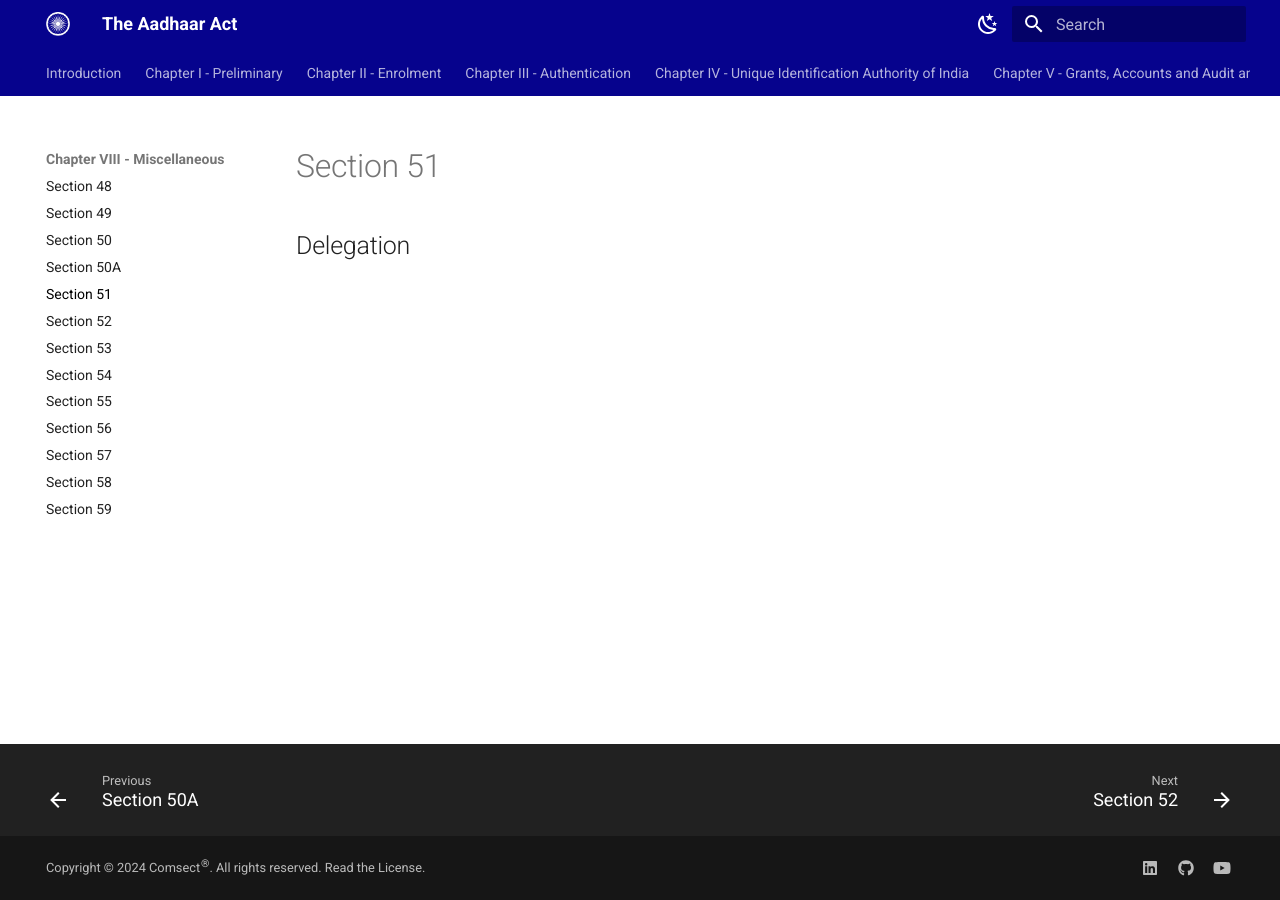
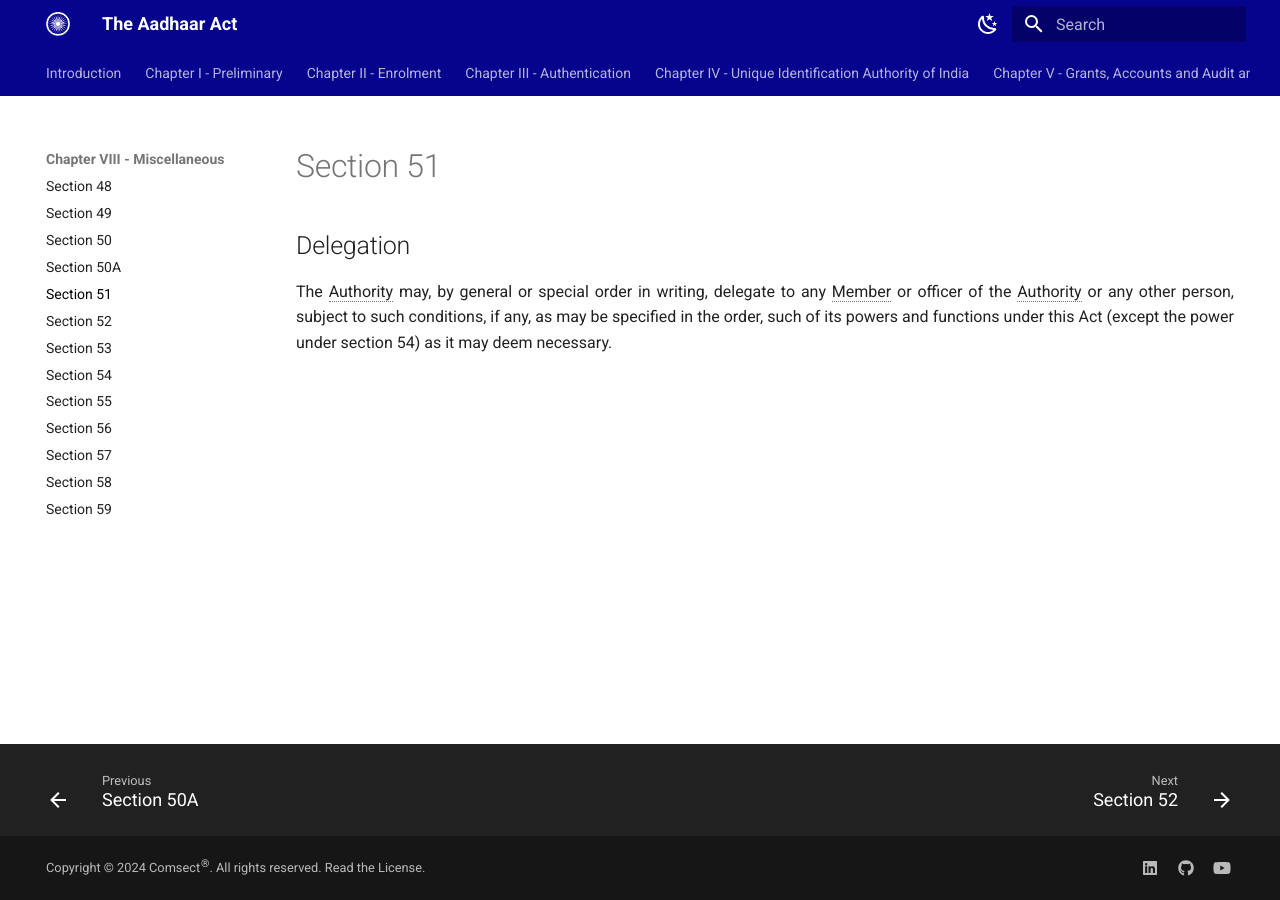
Before and after one commit to comsect/aadhaar-act, an MkDocs documentation site: the page built from docs/en/51.md, in a window 1280 px wide. Built offline with MkDocs 1.6.1 and Material for MkDocs 9.7.7, drawn with Linux system fonts in a browser that asks for light colours.

Commit message:
add section-fifty-one

```diff
--- a/docs/en/51.md
+++ b/docs/en/51.md
@@ -5,3 +5,5 @@ description: Delegation
 ---
 
 ## Delegation
+
+The Authority may, by general or special order in writing, delegate to any Member or officer of the Authority or any other person, subject to such conditions, if any, as may be specified in the order, such of its powers and functions under this Act (except the power under section 54) as it may deem necessary.
```
